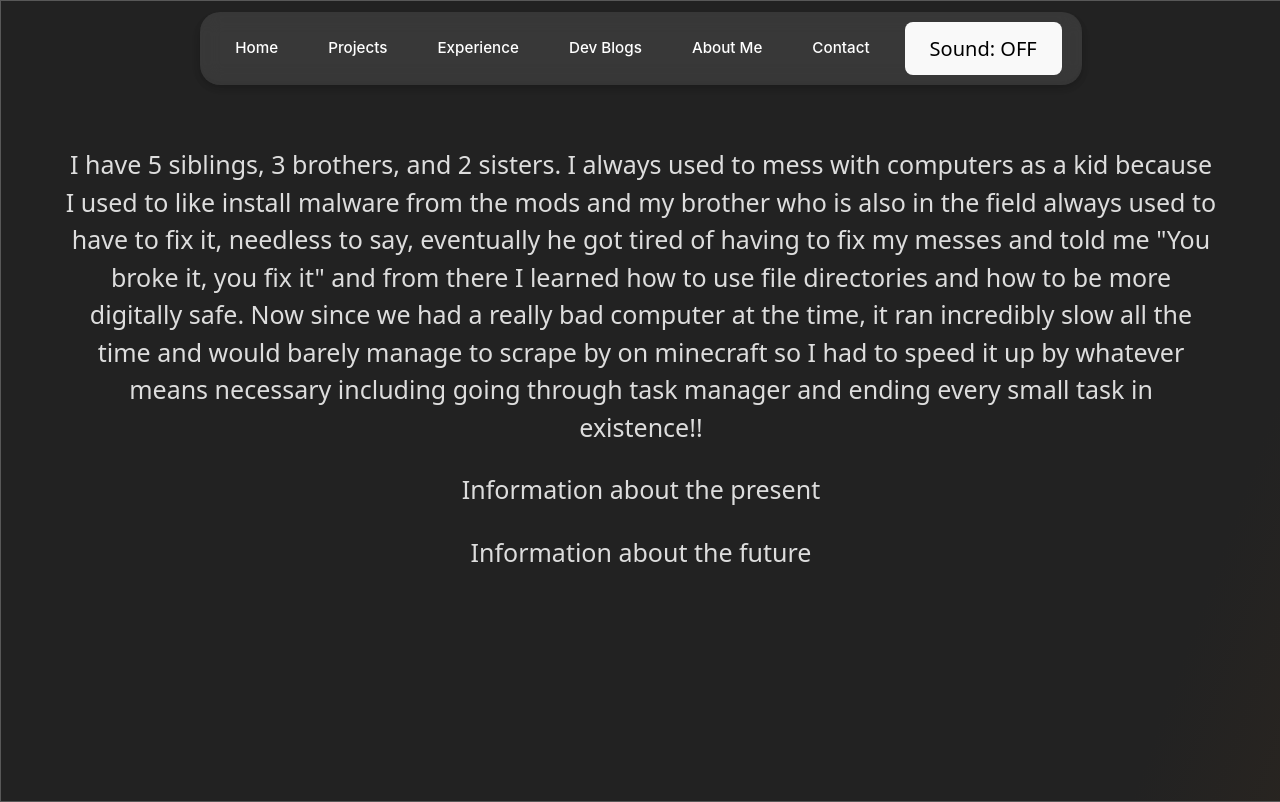
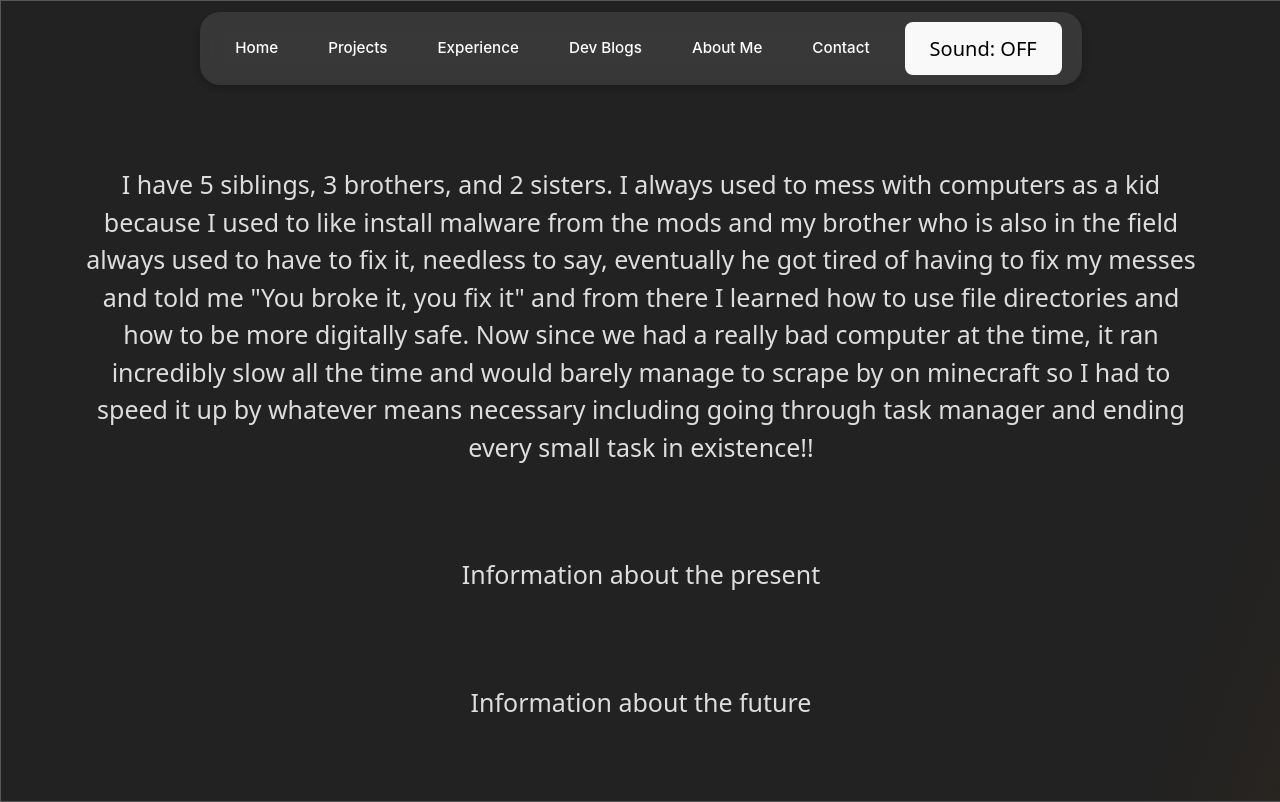
Before and after one commit to FernandoLpz0911/Personal-Webpage, a React (Vite) app in the folder PersonalWebpage/: page /About in a window 1280 px wide. Built offline with nearby package versions, Linux system fonts and the light colour scheme.

Commit message:
added padding for spacing

```diff
--- a/PersonalWebpage/src/pages/cssfiles/About.css
+++ b/PersonalWebpage/src/pages/cssfiles/About.css
@@ -13,13 +13,15 @@
 }
 
 .past {
-
+    padding: 20px;
 }
 
 .present {
+    padding: 20px;
 
 }
 
 .future {
+    padding: 20px;
 
 }
```
